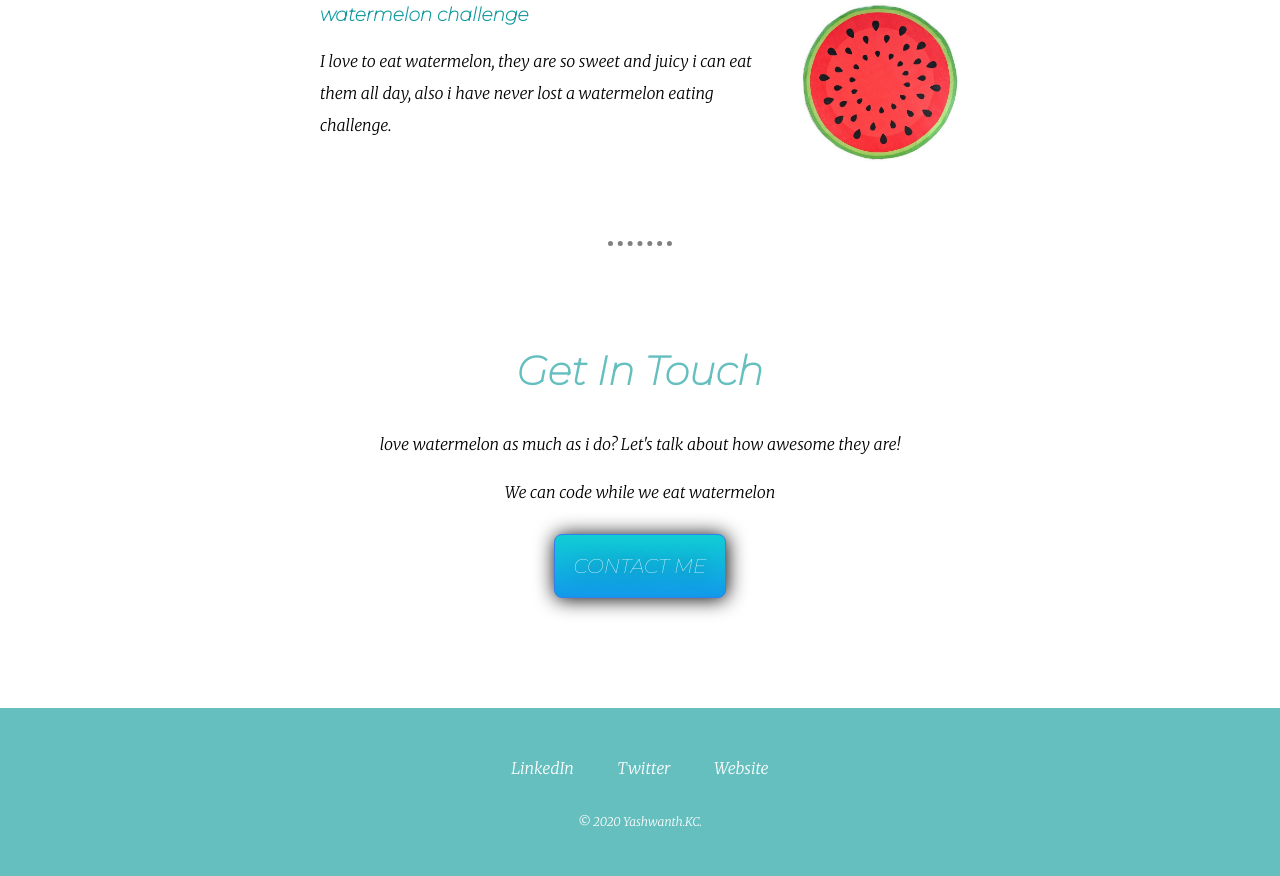
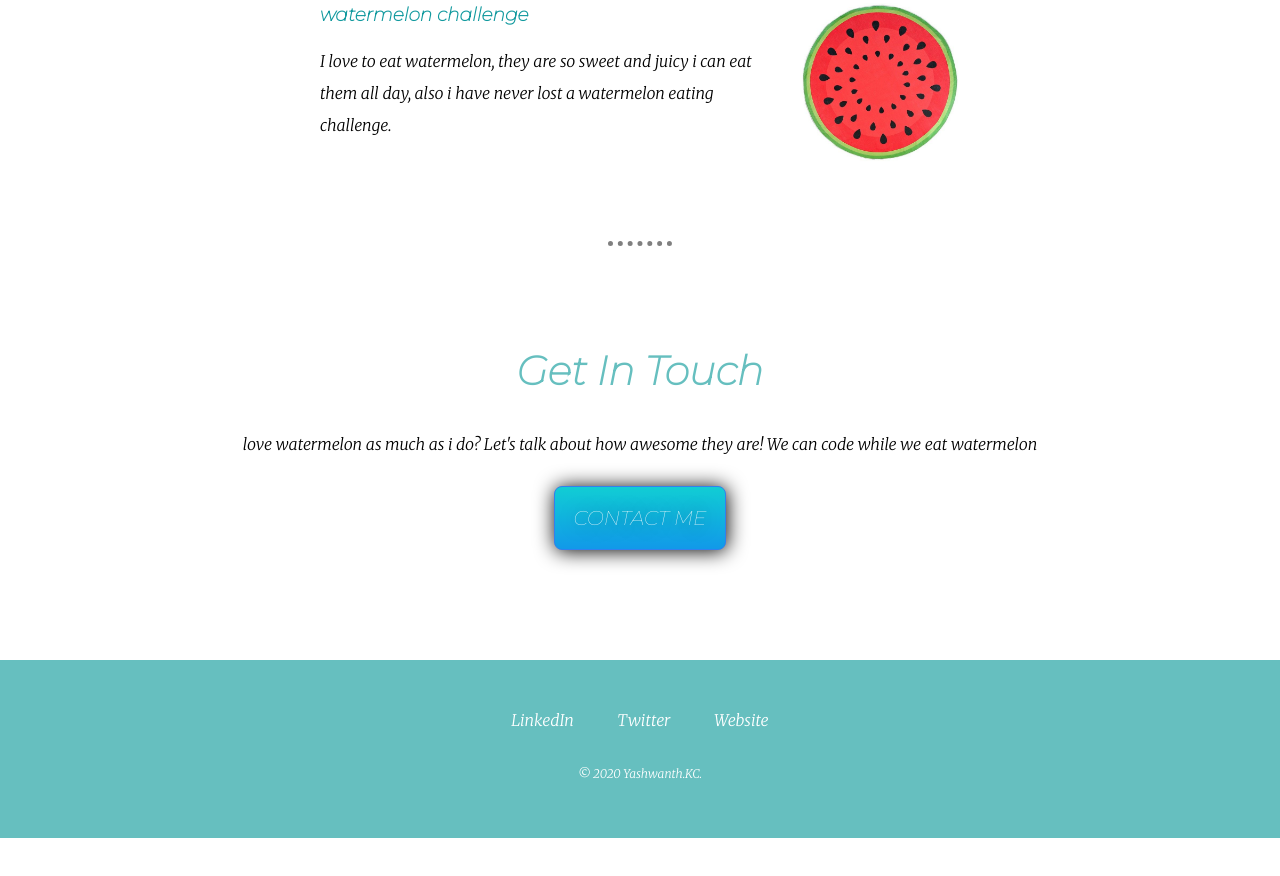
Before and after one commit to kc-exe/cv, a plain HTML site: page index.html in a window 1280 px wide. Shown: the part 1823-2699 px from the top of the page. After the commit the page ends 2661 px from the top, so only its background shows below. Drawn offline with Linux system fonts and the light colour scheme.

Commit message:
Update index.html

```diff
--- a/index.html
+++ b/index.html
@@ -41,8 +41,7 @@
     <hr>
     <div class="contact-me">
       <h2>Get In Touch</h2>
-      <p>love watermelon as much as i do? Let's talk about how awesome they are!</p>
-      <p>We can code while we eat watermelon</p>
+      <p class="customer">love watermelon as much as i do? Let's talk about how awesome they are! We can code while we eat watermelon</p>
       <a class="btn" href="mailto:kcyashwanth38@gmail.com">CONTACT ME</a>
     </div>
   </div>
```
